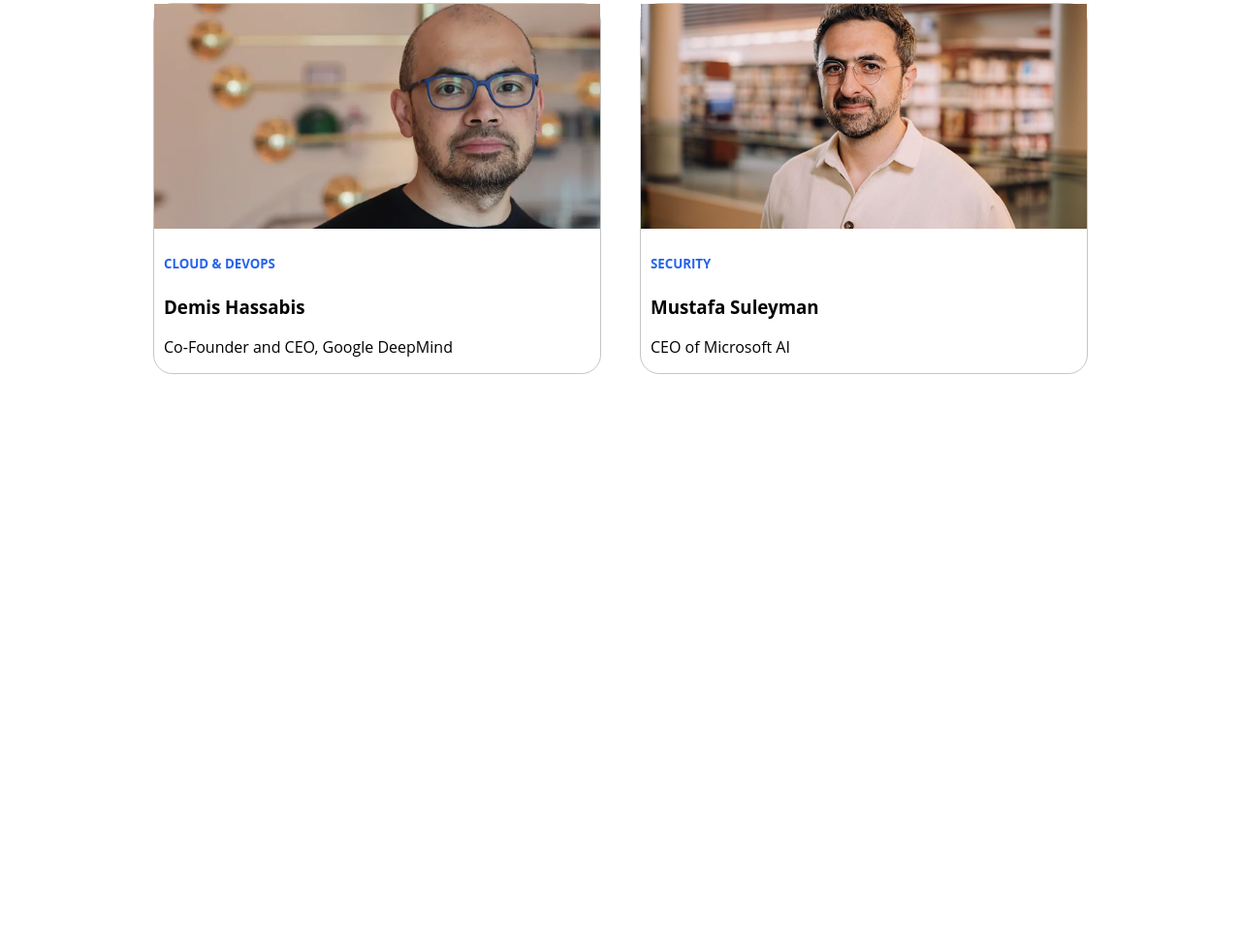
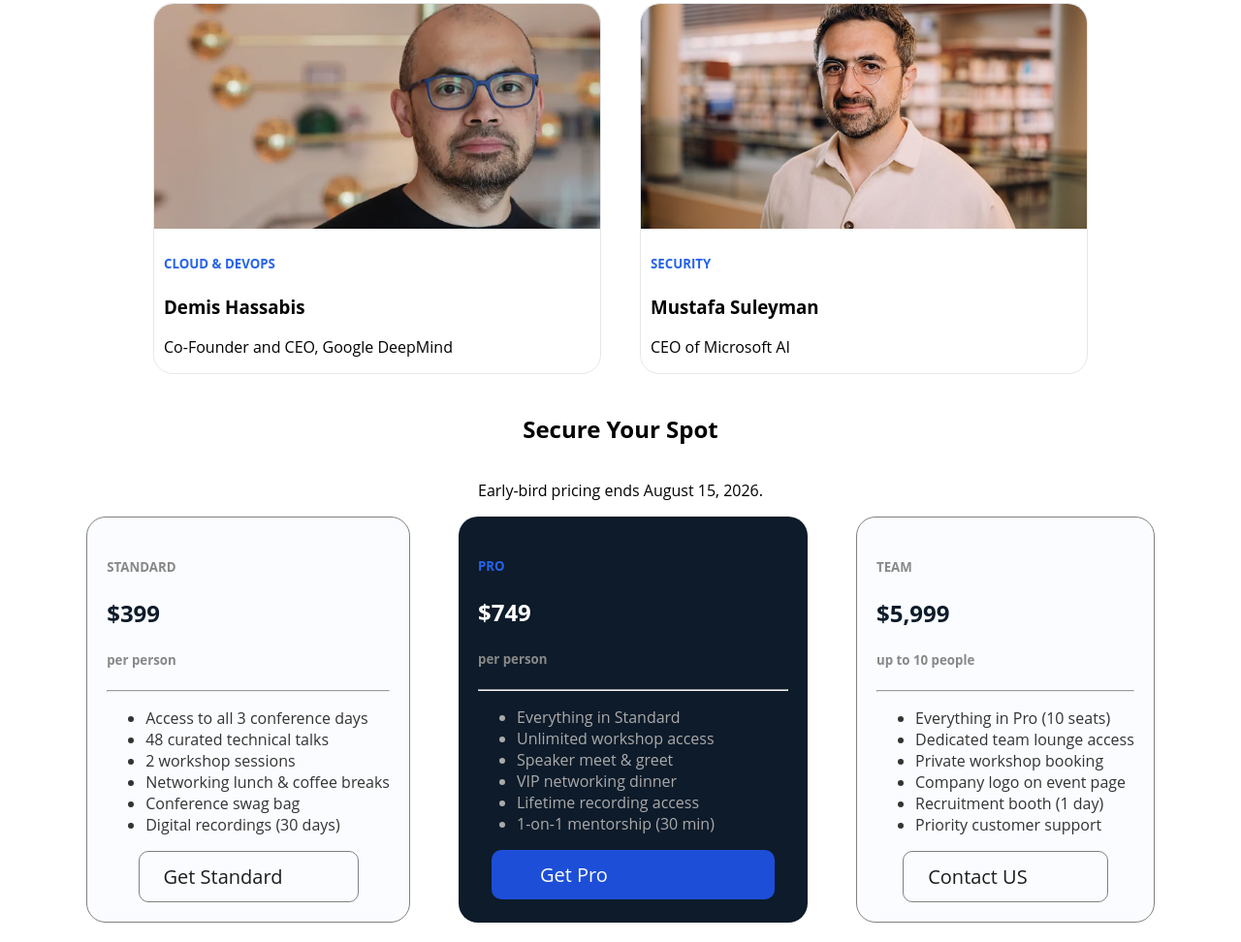
Before and after one commit to habibaa001/Assignment-1, a plain HTML site: page index.html in a window 1280 px wide. Shown: the part 1379-2351 px from the top of the page at 97% size. Before the commit the page ends 1773 px from the top, so only its background shows below. Drawn offline with Linux system fonts and the light colour scheme.

Commit message:
Added pricing section

```diff
--- a/index.html
+++ b/index.html
@@ -1,19 +1,19 @@
-<!DOCTYPE html>
+<!doctype html>
 <html lang="en">
   <head>
-    <meta charset="UTF-8">
-    <meta name="viewport" content="width=device-width, initial-scale=1.0">
+    <meta charset="UTF-8" />
+    <meta name="viewport" content="width=device-width, initial-scale=1.0" />
     <title>DevConf</title>
-    <link rel="stylesheet" href="./style.css">
+    <link rel="stylesheet" href="./style.css" />
   </head>
   <body>
     <header>
       <nav class="navbar">
         <!-- navbar left side -->
-            <div><img src="./assets/logo.png" alt=""></div>
+        <div><img src="./assets/logo.png" alt="" /></div>
         <!-- navbar center -->
         <div>
-                <ul>
+          <ul class="navbar-ul">
             <li><a href="">Speakers</a></li>
             <li><a href="">Schedule</a></li>
             <li><a href="">Tracks</a></li>
@@ -30,9 +30,13 @@
       <section class="hero">
         <div class="hero-content">
           <h1>Code. <em>Connect.</em> Create</h1>
-                <p>Join 4,000+ engineers, founders, and builders at the premier developer
-                    <br> conference of 2026. Three days of cutting-edge talks, hands-on workshops,
-                    <br> and meaningful connections.</p>
+          <p>
+            Join 4,000+ engineers, founders, and builders at the premier
+            developer <br />
+            conference of 2026. Three days of cutting-edge talks, hands-on
+            workshops, <br />
+            and meaningful connections.
+          </p>
           <a href="" class="button">Register Now</a>
         </div>
       </section>
@@ -41,32 +45,85 @@
         <h1>Meet the Speakers</h1>
         <div class="speakers-container">
           <div class="speakers-card">
-                    <img src="./assets/andrej.png" alt="">
+            <img src="./assets/andrej.png" alt="" />
             <h5>AI/ML</h5>
             <h3>Andrej Karpathy</h3>
             <p>Pretraining team, Anthropic</p>
           </div>
           <div class="speakers-card">
-                    <img src="./assets/gary.png" alt="">
+            <img src="./assets/gary.png" alt="" />
             <h5>FRONTEND</h5>
             <h3>Gary Marcus</h3>
             <p>Staff Engineer, Vercel</p>
           </div>
           <div class="speakers-card">
-                    <img src="./assets/demis.png" alt="">
+            <img src="./assets/demis.png" alt="" />
             <h5>CLOUD & DEVOPS</h5>
             <h3>Demis Hassabis</h3>
             <p>Co-Founder and CEO, Google DeepMind</p>
           </div>
           <div class="speakers-card">
-                    <img src="./assets/mustafa.png" alt="">
+            <img src="./assets/mustafa.png" alt="" />
             <h5>SECURITY</h5>
             <h3>Mustafa Suleyman</h3>
             <p>CEO of Microsoft AI</p>
           </div>
         </div>
       </section>
+
+      <!-- Pricing section -->
+      <section class="pricing">
+        <h1>Secure Your Spot</h1>
+        <p>Early-bird pricing ends August 15, 2026.</p>
+        <div class="pricing-card">
+          <div class="common-card">
+            <h5>STANDARD</h5>
+            <h1 class="card-price">$399</h1>
+            <h5>per person</h5>
+            <hr />
+            <ul class="pricing-container-ul">
+              <li>Access to all 3 conference days</li>
+              <li>48 curated technical talks</li>
+              <li>2 workshop sessions</li>
+              <li>Networking lunch & coffee breaks</li>
+              <li>Conference swag bag</li>
+              <li>Digital recordings (30 days)</li>
+            </ul>
+            <a href="" class="common-button">Get Standard</a>
+          </div>
+          <div class="special-card">
+            <h5 class="special-card-pro">PRO</h5>
+            <h1 class="special-card-price">$749</h1>
+            <h5>per person</h5>
+            <hr />
+            <ul class="special-pricing-container-ul">
+              <li>Everything in Standard</li>
+              <li>Unlimited workshop access</li>
+              <li>Speaker meet & greet</li>
+              <li>VIP networking dinner</li>
+              <li>Lifetime recording access</li>
+              <li>1-on-1 mentorship (30 min)</li>
+            </ul>
+            <a href="" class="special-card-button">Get Pro</a>
+          </div>
+          <div class="common-card">
+            <h5>TEAM</h5>
+            <h1 class="card-price">$5,999</h1>
+            <h5>up to 10 people</h5>
+            <hr />
+            <ul class="pricing-container-ul">
+              <li>Everything in Pro (10 seats)</li>
+              <li>Dedicated team lounge access</li>
+              <li>Private workshop booking</li>
+              <li>Company logo on event page</li>
+              <li>Recruitment booth (1 day)</li>
+              <li>Priority customer support</li>
+            </ul>
+            <a href="" class="common-button">Contact US</a>
+          </div>
+        </div>
+      </section>
+
     </main>
-
   </body>
 </html>
--- a/style.css
+++ b/style.css
@@ -11,14 +11,14 @@
   color: #f5f5f5;
 }
 
-ul {
+.navbar-ul {
   display: flex;
   justify-content: space-between;
   list-style: none;
   gap: 40px;
 }
 
-ul li a {
+.navbar-ul li a {
   text-decoration: none;
   color: #575757;
 }
@@ -34,6 +34,11 @@
   text-decoration: none;
   list-style: none;
   align-items: flex-start;
+  transition: 0.3s;
+  cursor: pointer;
+}
+.button:hover{
+    transform: translateY(-8px);
 }
 .hero {
   background-image:
@@ -66,9 +71,10 @@
 }
 .speakers-card img{
     width: 100%;
+    border-radius: 20px 20px 0 0;
 }
 .speakers-card{
-    border: 1px solid rgb(198, 198, 198);
+    border: 1px solid #E5E7EB;
     border-radius: 20px;
     text-align: left;
     align-items: center;
@@ -87,3 +93,90 @@
 .speakers-card p{
     padding-left: 10px;
 }
+.pricing{
+  margin: 20px 0;
+  display: flex;
+  justify-content: center;
+  flex-direction: column;
+  align-items: center;
+}
+.pricing-card{
+  display: flex;
+  gap: 50px;
+  margin: auto;
+}
+.pricing-container-ul{
+  display: flex;
+  flex-direction: column;
+  justify-content: center;
+  color: #333333;
+}
+.special-pricing-container-ul{
+  color: #abaaaa;
+}
+.common-card{
+  background-color: #fafcff;
+  border-radius: 20px;
+  border: 1px solid grey;
+  color: #888888;
+  padding: 20px 20px;
+  transition: 0.3s;
+}
+.common-card:hover{
+    transform: translateY(-8px);
+}
+.special-card{
+  background-color: #0D1B2A;
+  color: #888888;
+  border-radius: 20px;
+  padding: 20px 20px;
+  width: 40vh;
+  transition: 0.3s;
+}
+.special-card:hover{
+    transform: translateY(-8px);
+}
+.card-price{
+  color: #0D1B2A;
+}
+.special-card-price{
+  color: white;
+}
+.special-card-pro{
+  color: #2563EB;
+}
+.special-card-button{
+  display: grid;
+  background-color: #1d4ed8;
+  margin: auto;
+  padding: 12px 50px;
+  color: white;
+  border-radius: 10px;
+  font-size: 20px;
+  text-decoration: none;
+  list-style: none;
+  width: 60%;
+  transition: 0.3s;
+}
+.special-card-button:hover{
+  background-color: #1d23dc;
+  transform: translateY(-8px);
+}
+.common-button{
+  display: grid;
+  background-color: #fafcff;
+  border: 1px solid grey;
+  margin: auto;
+  padding: 12px 25px;
+  color: rgb(28, 28, 28);
+  border-radius: 10px;
+  font-size: 20px;
+  text-decoration: none;
+  list-style: none;
+  width: 60%;
+  transition: 0.3s;
+}
+.common-button:hover{
+  background-color: #1d4ed8;
+  transform: translateY(-8px);
+}
```
Lines whose indentation alone changed are shown as unchanged.
